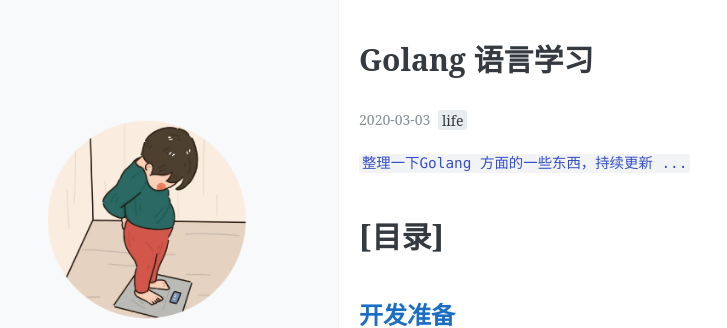
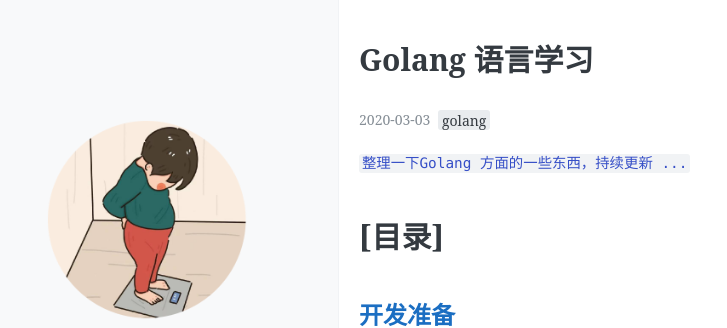
Before and after one commit to feng6917/feng6917.github.io, a Jekyll site: the page built from _posts/2020-3-3-language-golang.md, in a window 1280 px wide and 900 px high. Shown: the top 328 px of the window, without its empty margins (45-772 px from the left). Built offline with Jekyll 4.4.1, drawn with Linux system fonts in a browser that asks for light colours; comment, search, counter and statistics services are not loaded.

Commit message:
fix: change

```diff
--- a/_posts/2020-3-3-language-golang.md
+++ b/_posts/2020-3-3-language-golang.md
@@ -3,7 +3,7 @@ layout: post
 title: "Golang 语言学习"
 date:   2020-3-3
 tags:
-  - life
+  - golang
 comments: true
 author: feng6917
 ---
```
Also changed, not shown: _posts/golang-resume-1.md (+1 -1 lines).
